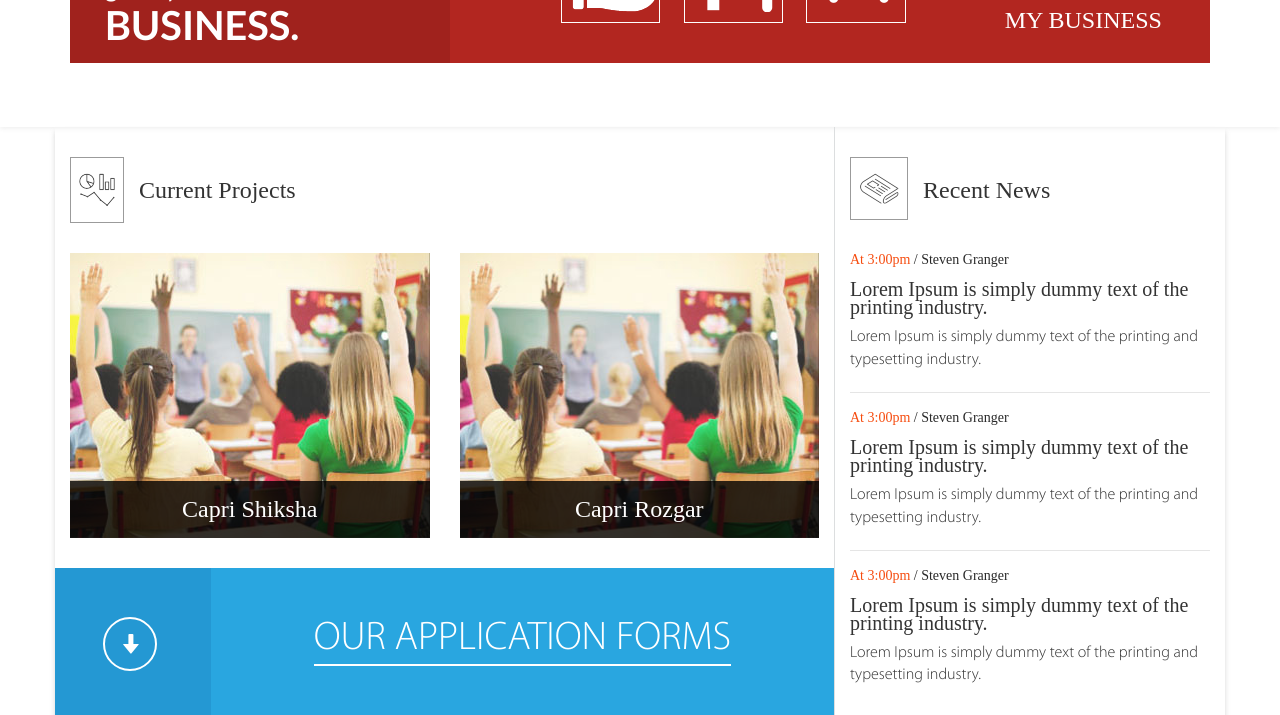
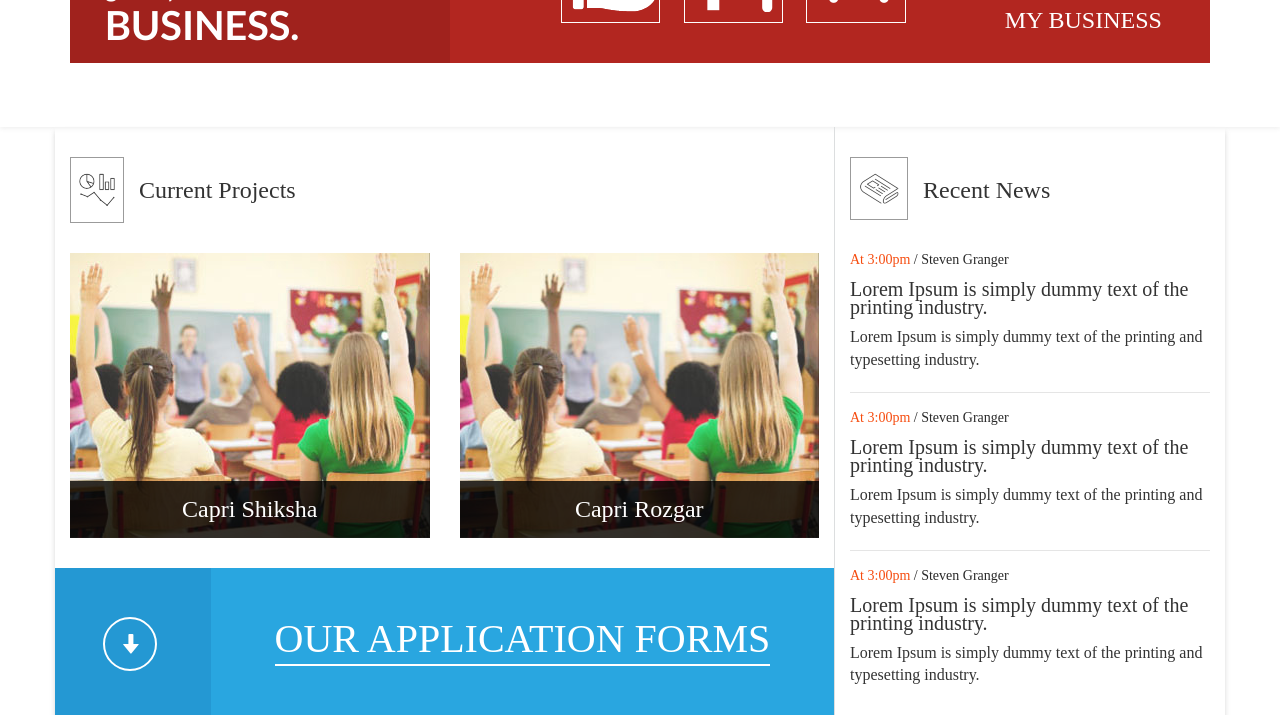
Before and after one commit to rajendardasari/practice1, a plain HTML site: page index.html in a window 1280 px wide. Shown: the part 2085-2800 px from the top of the page. Drawn offline with nearby package versions, Linux system fonts and the light colour scheme.

Commit message:
css changes

```diff
--- a/css/main.css
+++ b/css/main.css
@@ -1,25 +1,7 @@
 body{font-family:'myriad pro';font-size:14px;}
 h3, p{font-family:'myriad pro';}
 
-@font-face {
-    font-family: 'MyriadProBlack';
-    src: url('../fonts/MyriadProBlack.eot');
-    src: url('../fonts/MyriadProBlack.eot') format('embedded-opentype'),
-         url('../fonts/MyriadProBlack.woff2') format('woff2'),
-         url('../fonts/MyriadProBlack.woff') format('woff'),
-         url('../fonts/MyriadProBlack.ttf') format('truetype'),
-         url('../fonts/MyriadProBlack.svg#MyriadProBlack') format('svg');
-}
 
-@font-face {
-    font-family: 'MyriadProLight';
-    src: url('../fonts/MyriadProLight.eot');
-    src: url('../fonts/MyriadProLight.eot') format('embedded-opentype'),
-         url('../fonts/MyriadProLight.woff2') format('woff2'),
-         url('../fonts/MyriadProLight.woff') format('woff'),
-         url('../fonts/MyriadProLight.ttf') format('truetype'),
-         url('../fonts/MyriadProLight.svg#MyriadProLight') format('svg');
-}
 
 .clear{clear:both;}
 /*Navigation starts------------------------------------------------- */
```
